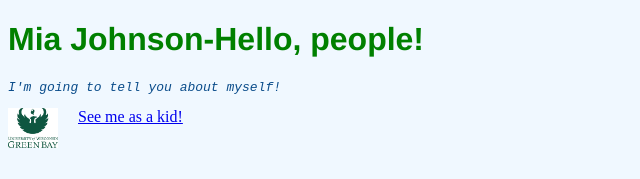
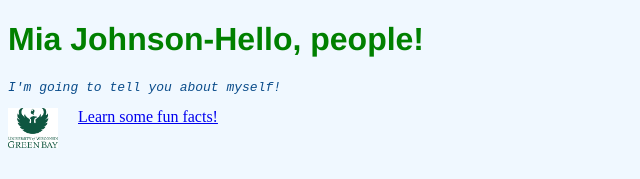
Before and after one commit to GreenCactusMiaJ/Mia-s-Repository, a plain HTML site: page index.html in a window 1280 px wide. Shown: the top 179 px of the page, 0-640 px from the left. Drawn offline with Linux system fonts and the light colour scheme.

Commit message:
Update navigation link to fun facts

```diff
--- a/index.html
+++ b/index.html
@@ -18,7 +18,7 @@
 
     <nav>
         <a href="https://www.uwgb.edu/"><img src="UWGB-Stack/UWGB-Stack-RGB.jpg" alt="UWGB logo" width="50"></a>
-        <a href="#PicofMia">See me as a kid!</a>
+        <a href="#facts">Learn some fun facts!</a>
     </nav>
 
     <main>
```
